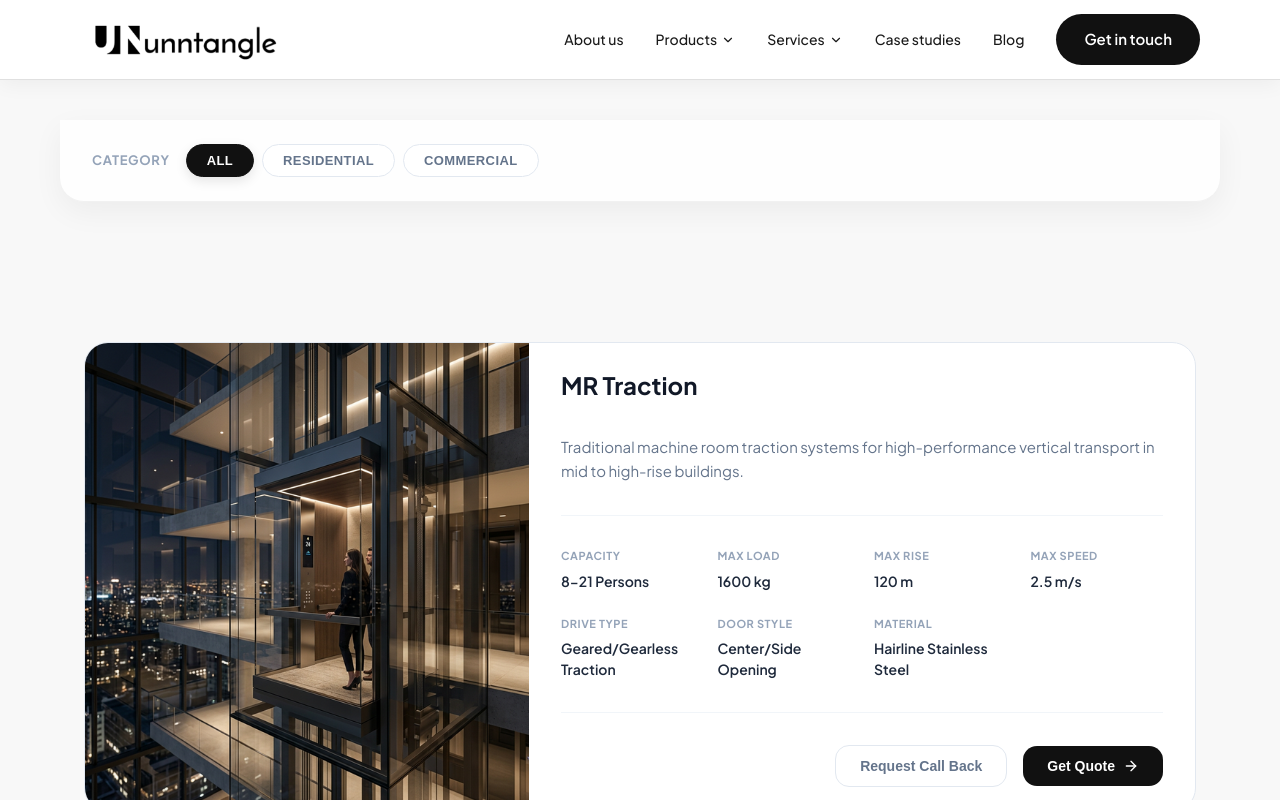
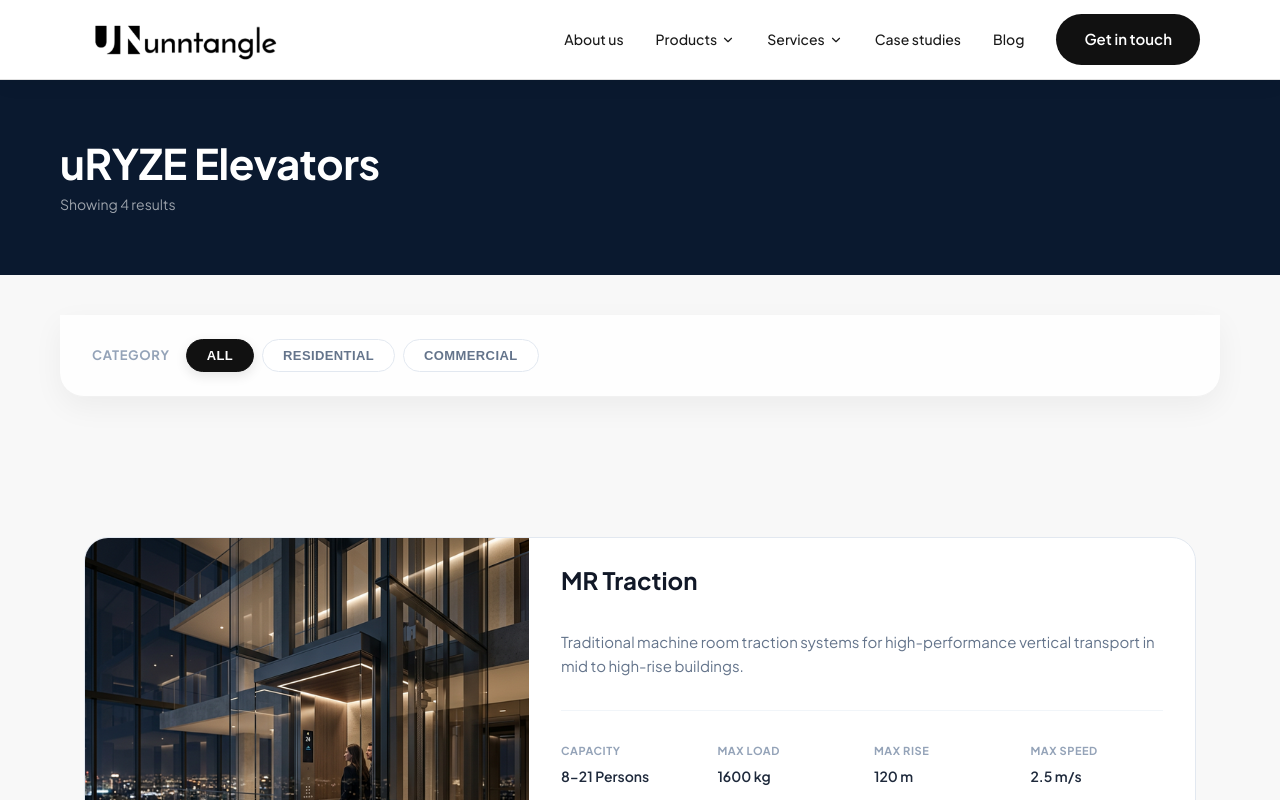
Before and after one commit to unntangle/unntangle.com, a Next.js app: page /shop/uryze in a window 1280 px wide. Shown: the top 800 px of the page. Built offline with nearby package versions, Linux system fonts and the light colour scheme.

Commit message:
pro page done2

```diff
--- a/components/Products/ProductShop.tsx
+++ b/components/Products/ProductShop.tsx
@@ -272,6 +272,14 @@ export default function ProductShop({ initialBrand, forcedBrand }: { initialBran
 
     return (
         <div className={styles.shopContainer}>
+            {activeBrand === 'uryze' && (
+                <div className={styles.brandHero}>
+                    <div className={styles.heroContent}>
+                        <h1>uRYZE Elevators</h1>
+                        <p>Showing {filteredProducts.length} results</p>
+                    </div>
+                </div>
+            )}
             <div className={styles.shopContent}>
                 {activeBrand === 'usynq' && (
                     <div className={styles.usynqCategoryIconBar}>
--- a/components/Products/products.module.css
+++ b/components/Products/products.module.css
@@ -11,6 +11,30 @@
     max-width: none !important;
     margin: 0;
     padding: 40px 60px 80px;
+}
+
+.brandHero {
+    background-color: #0a192f;
+    padding: 60px 60px;
+    width: 100%;
+    color: white;
+}
+
+.heroContent {
+    width: 100%;
+}
+
+.brandHero h1 {
+    font-size: 42px;
+    font-weight: 700;
+    margin-bottom: 8px;
+    color: white !important;
+}
+
+.brandHero p {
+    font-size: 14px;
+    color: rgba(255, 255, 255, 0.6);
+    margin: 0;
 }
 
 .filterBar {
```
